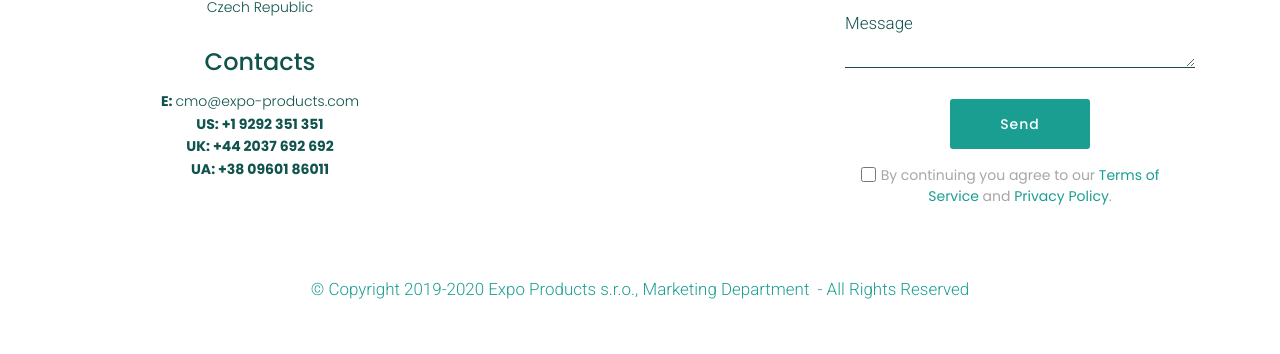
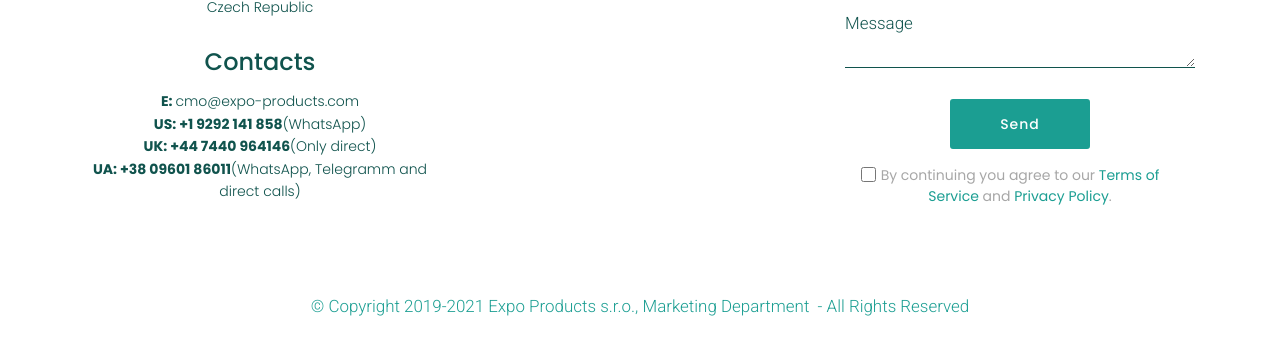
Before and after one commit to expozehq/Expo-Prod-MD, a plain HTML site: page index.html in a window 1280 px wide. Shown: the part 4546-4900 px from the top of the page. Drawn offline with Linux system fonts and the light colour scheme; a script that the page names is missing; files whose address does not match are found by name; a web font is replaced by a local one.

Commit message:
Update index.html

```diff
--- a/index.html
+++ b/index.html
@@ -309,7 +309,7 @@
                     <h3 class="contacts-title mbr-fonts-style pb-2 align-center display-5">
                         Contacts
                     </h3>
-                    <p class="contacts-block mbr-fonts-style align-center mbr-text display-4"><strong>E: </strong>cmo@expo-products.com<br><strong>US: +1 9292 351 351</strong><br><strong>UK: +44 2037 692 692</strong><br><strong>UA: +38 09601 86011</strong></p>
+                    <p class="contacts-block mbr-fonts-style align-center mbr-text display-4"><strong>E: </strong>cmo@expo-products.com<br><strong>US: +1 9292 141 858</strong>(WhatsApp)<br><strong>UK: +44 7440 964146</strong>(Only direct)<br><strong>UA: +38 09601 86011</strong>(WhatsApp, Telegramm and direct calls)</p>
                 </div>
             </div>
             <div class="col-sm-12 col-md-6 col-lg-5 col-xl-4 opening-hours pb-3 align-center">
@@ -380,7 +380,7 @@
 
         <div class="copyright align-center mb-3">
             <p class="mb-0 text-copyright mbr-fonts-style mbr-white display-7">
-                © Copyright 2019-2020 Expo Products s.r.o., Marketing Department &nbsp;- All Rights Reserved
+                © Copyright 2019-2021 Expo Products s.r.o., Marketing Department &nbsp;- All Rights Reserved
             </p>
         </div>
     </div>
```
